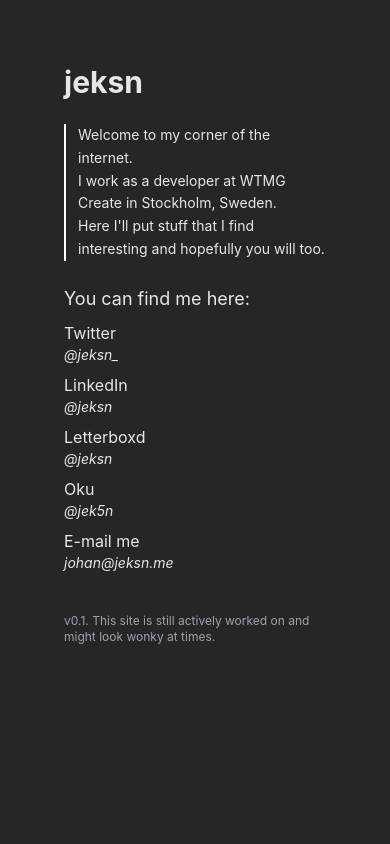
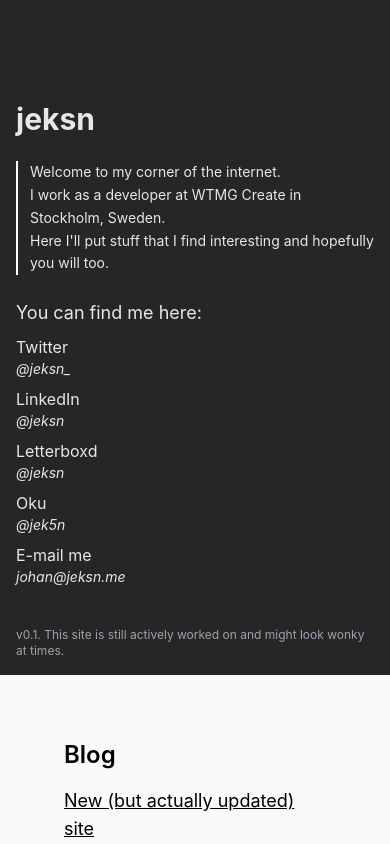
Before and after one commit to jeksn/jeksn21, a Next.js app: page / in a window 390 px wide. Shown: the top 844 px of the page. Built offline with nearby package versions, Linux system fonts and the light colour scheme.

Commit message:
more responsive

```diff
--- a/pages/index.js
+++ b/pages/index.js
@@ -33,8 +33,8 @@ export default function Home({ posts }) {
        </Head>
 
        <main className="relative flex flex-col justify-center w-full md:flex-row">
-         <div className="relative top-0 flex flex-col w-full min-h-screen text-gray-200 bg-neutral-800 gradient md:w-1/2 ">
-          <div className="container bottom-0 flex flex-col justify-end h-full p-16 md:fixed">
+         <div className="relative top-0 flex flex-col w-full h-[80vh] text-gray-200 md:min-h-screen bg-neutral-800 gradient md:w-1/2 ">
+          <div className="container bottom-0 flex flex-col justify-end h-full px-4 pt-16 pb-4 md:px-16 md:fixed">
             <h1 className="text-3xl font-bold">jeksn</h1>
             <div className="pl-3 my-6 border-l-2 border-white">
               <p className="text-sm leading-relaxed text-gray-200">
```
